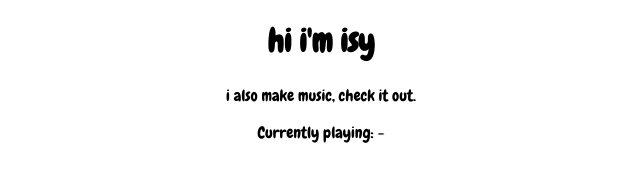
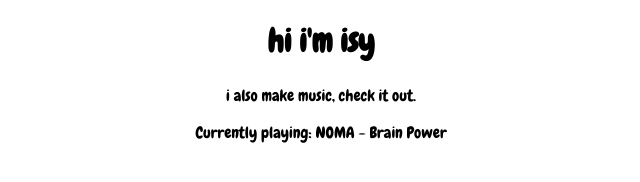
Before and after one commit to staticsn0w/staticsn0w.github.io, a plain HTML site: page index.html in a window 1280 px wide. Shown: the whole page, without its empty margins (319-959 px from the left). Drawn offline with Linux system fonts and the light colour scheme.

Commit message:
Update index.html

```diff
--- a/index.html
+++ b/index.html
@@ -44,4 +44,5 @@
       color: black;
     }
   </style>
+  <script src="./playlist.js"></script>
 </html>
```
